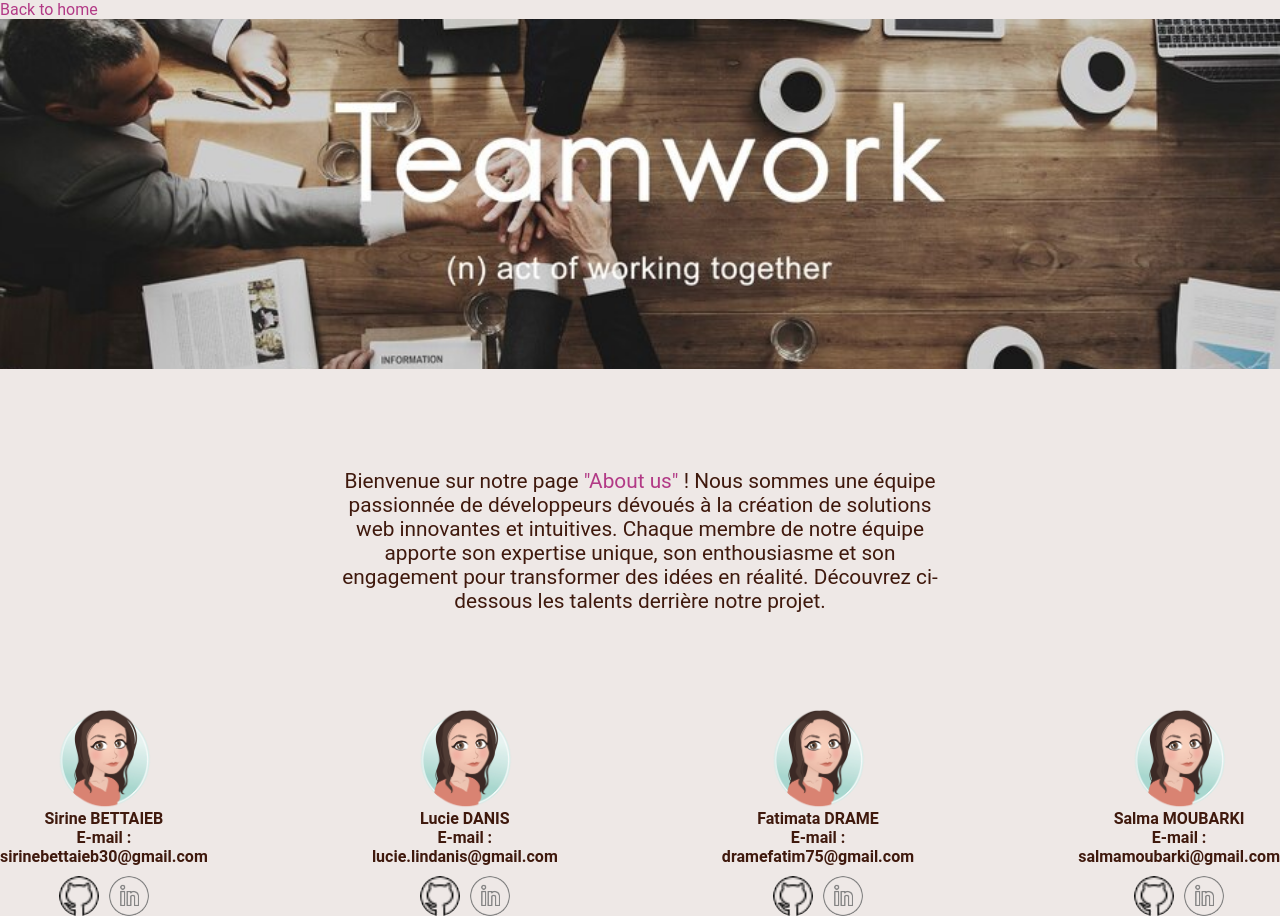
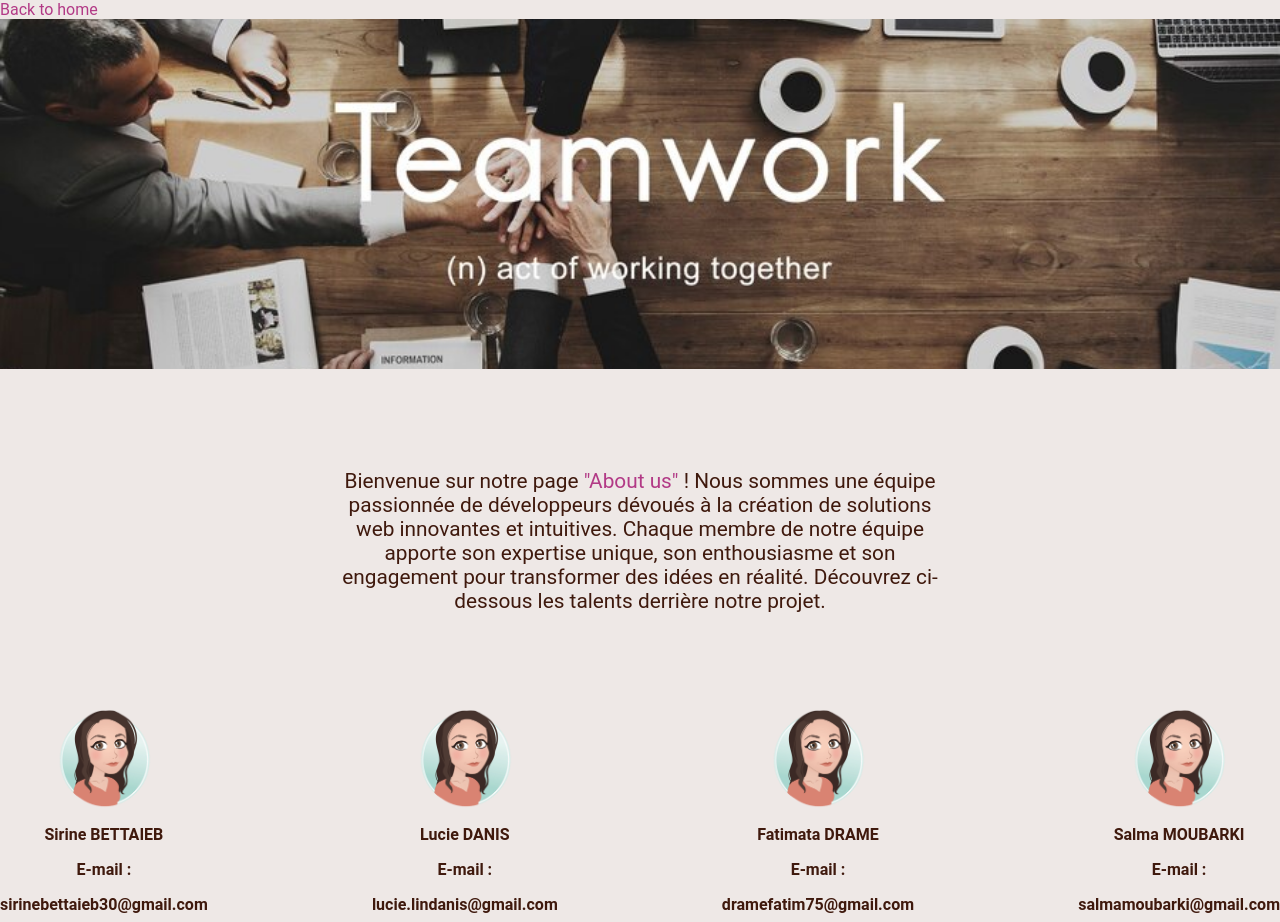
Before and after one commit to WildCodeSchool/level-up-tasks, an Angular app: page /teams in a window 1280 px wide. Shown: the top 922 px of the page. Built offline with nearby package versions, Linux system fonts and the light colour scheme.

Commit message:
modification h1 and h2

```diff
--- a/src/app/components/team/team.component.html
+++ b/src/app/components/team/team.component.html
@@ -1,8 +1,8 @@
 <article>
     <img src="assets/pictures/{{ team.picture }}" alt="{{ team.name }}" />
-    <h3 >{{ team.name }}</h3>
-    <h3>E-mail :</h3>
-    <h3>{{ team.email }}</h3>
+    <h1 >{{ team.name }}</h1>
+    <h2>E-mail :</h2>
+    <h2>{{ team.email }}</h2>
     <div class="social-icons">
       <a [href]="team.iconeGit" target="_blank">
         <img src="assets/pictures/github.png" alt="GitHub">
--- a/src/app/components/team/team.component.scss
+++ b/src/app/components/team/team.component.scss
@@ -14,8 +14,11 @@
 
     }
 
-    h3 {
+    h1, h2 {
       text-align: center;
+      font-size: 1rem;
+	    font-weight: 600;
+	     margin-top: 1rem;
 
 
     }
--- a/src/app/pages/home/home.component.html
+++ b/src/app/pages/home/home.component.html
@@ -1,4 +1,4 @@
 <section>
- <a routerLink="/teams"><span>Ce lien</span></a>
+ <a routerLink="/teams">about us</a>
 </section>
 <app-nav-bar></app-nav-bar>
```
